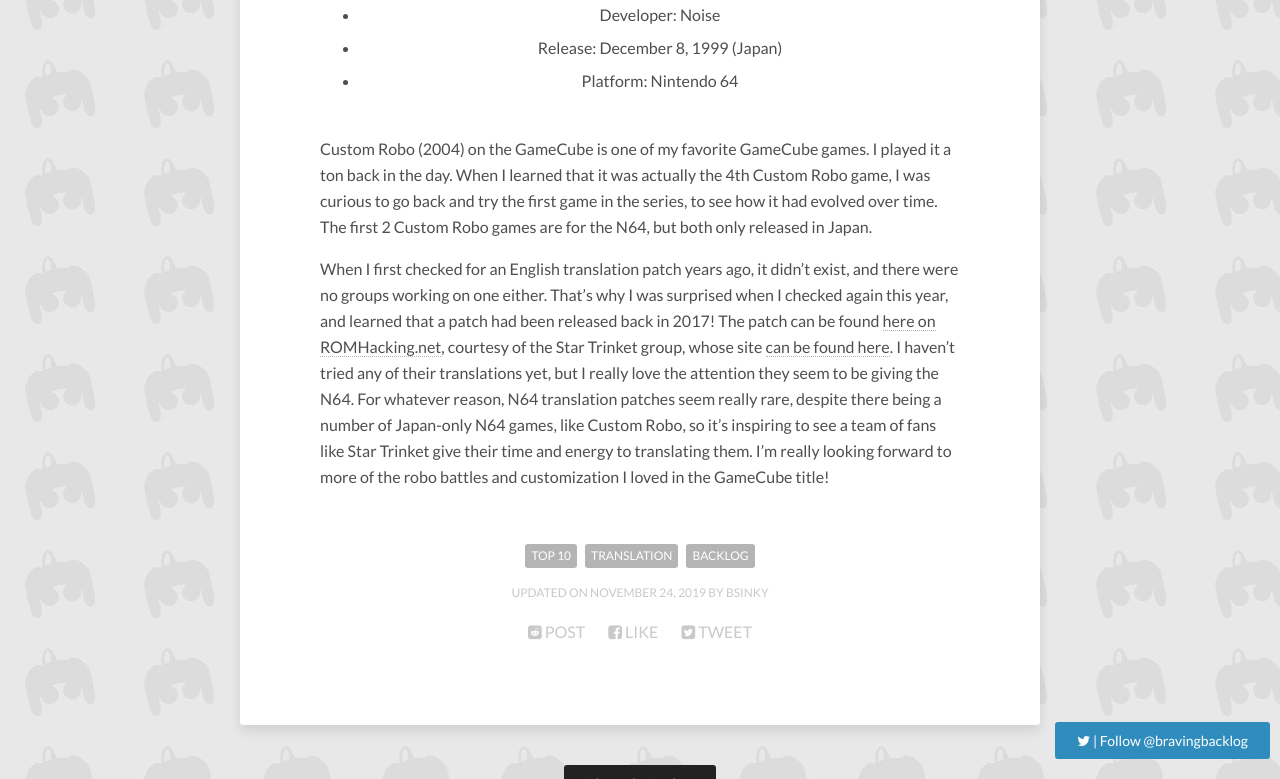
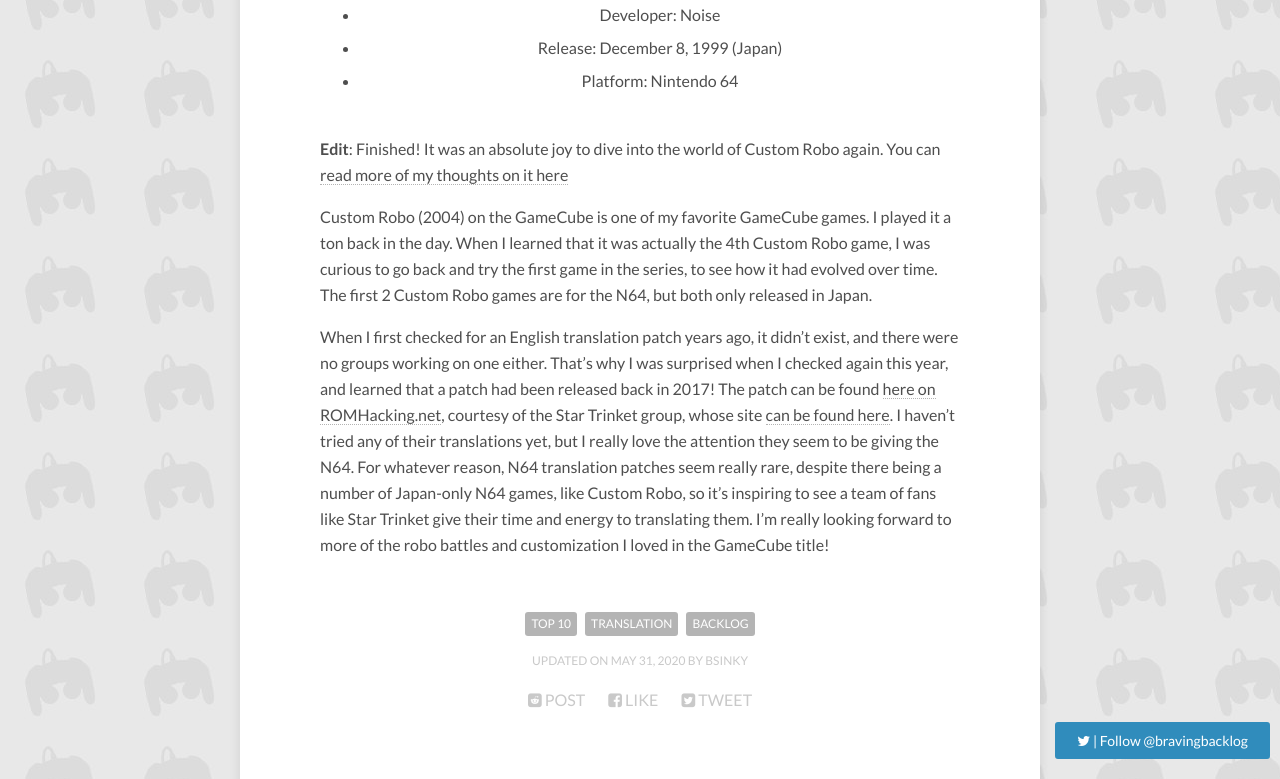
Before and after one commit to BravingTheBacklog/bravingthebacklog.github.io, a Jekyll site: the page built from _posts/2019-11-24-top-10-fan-translated-games-in-my-backlog.md, in a window 1280 px wide and 900 px high, scrolled down 7676 px, cut to the strip 121-900 px from the top of the window. Built offline with Jekyll 4.4.1, drawn with Linux system fonts in a browser that asks for light colours; nearby versions of some CDN libraries; comment, search, counter and statistics services are not loaded.

Commit message:
Check games finished last week off the backlog lists

```diff
--- a/_posts/2019-11-24-top-10-fan-translated-games-in-my-backlog.md
+++ b/_posts/2019-11-24-top-10-fan-translated-games-in-my-backlog.md
@@ -21,7 +21,7 @@
   feature: feature-top-10-fan-translations-backlog.jpg
   thumb: feature-top-10-fan-translations-backlog-thumb.jpg
 layout: post
-modified: 2019-11-24
+modified: 2020-05-31
 tags:
 - Top 10
 - Translation
@@ -194,7 +194,11 @@
 [You can download the patch from this GBATemp
 thread](https://gbatemp.net/threads/grand-knights-history-english-patch-alpha-looking-for-help.365958/).
 
-## 1. {% include game.html game="Custom Robo 1" platform="" %}
+## 1. {% include game.html game="Custom Robo 1" platform="" checkmark="" %}
+
+**Edit**: Finished! It was an absolute joy to dive into the world of Custom Robo
+again. You can [read more of my thoughts on it here]({% post_url
+2020-06-01-what-im-playing-no-74 %}#CustomRobo)
 
 Custom Robo (2004) on the GameCube is one of my favorite GameCube games. I
 played it a ton back in the day. When I learned that it was actually the 4th
```
Also changed, not shown: _posts/2020-01-25-top-10-n64-games-in-my-backlog.md (+6 -2 lines), _posts/2020-05-14-top-10-games-in-my-steam-backlog-2020.md (+7 -2 lines).
